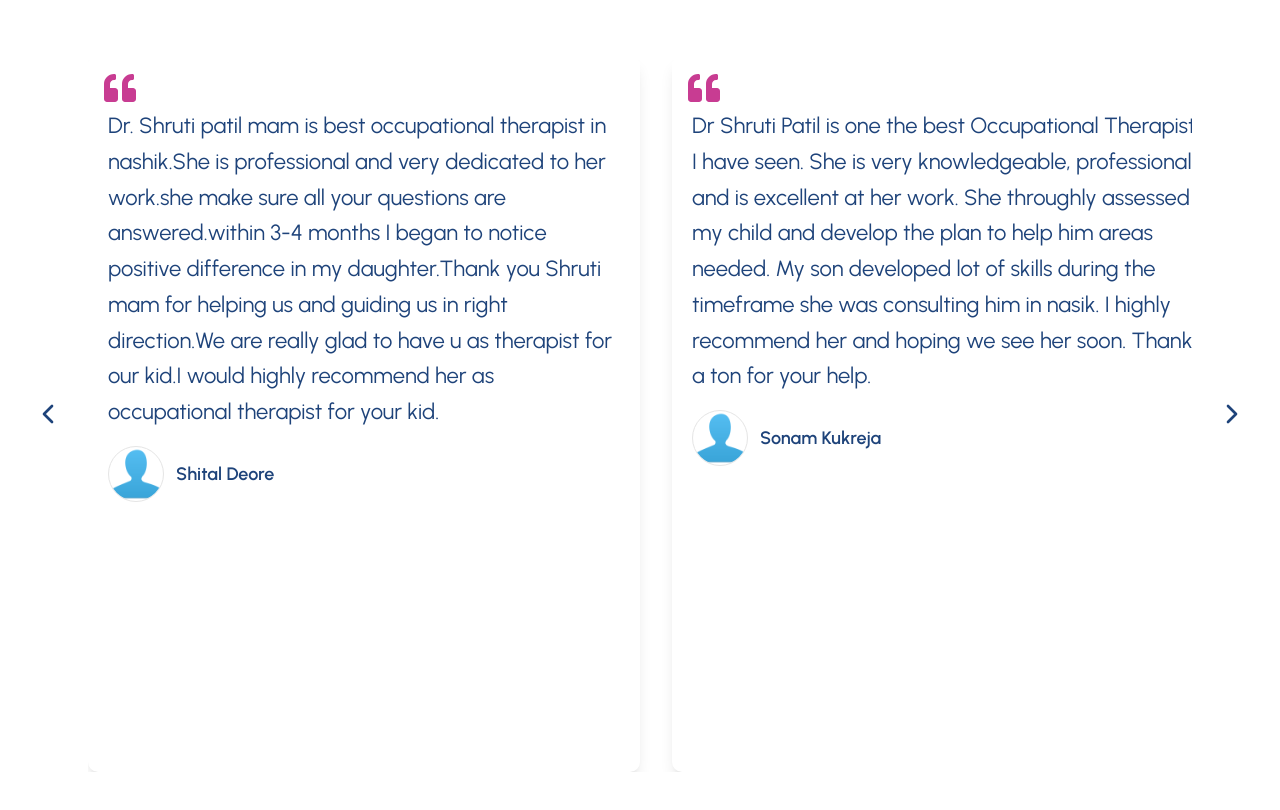
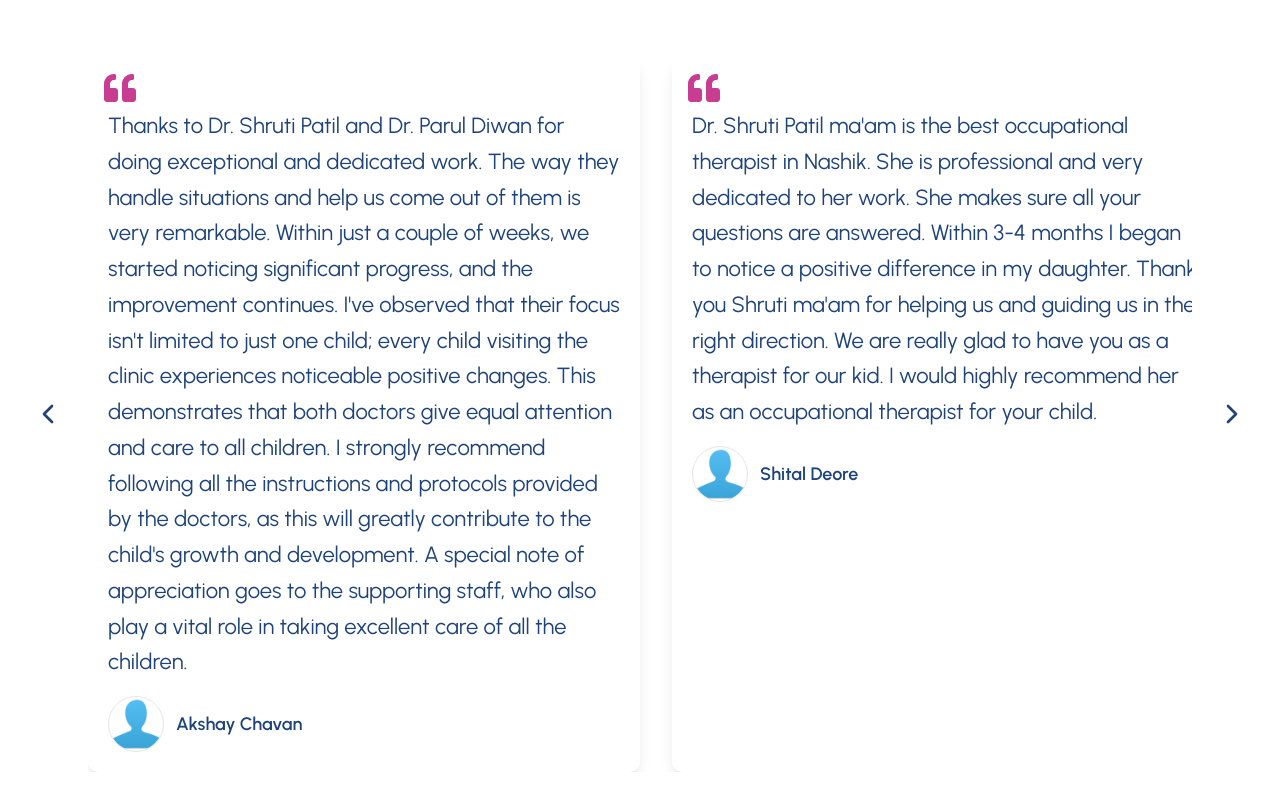
Before and after one commit to Fluencer-D/8senses_user_side, a Next.js app: page /components/testimonials in a window 1280 px wide. Shown: the top 810 px of the page. Built offline with nearby package versions, Linux system fonts and the light colour scheme.

Commit message:
updated the blogs and added the testimonals

```diff
--- a/app/components/testimonials/page.tsx
+++ b/app/components/testimonials/page.tsx
@@ -89,72 +89,88 @@ import { ChevronLeft, ChevronRight } from "lucide-react";
 
 const testimonials = [
   {
-    text: "Dr. Shruti patil mam is best occupational therapist in nashik.She is professional and very dedicated to her work.she make sure all your questions are answered.within 3-4 months I began to notice positive difference in my daughter.Thank you Shruti mam for helping us and guiding us in right direction.We are really glad to have u as therapist for our kid.I would highly recommend her as occupational therapist for your kid.",
-    name: "Shital Deore",
-    location: "Nashik",
+    text: "Thanks to Dr. Shruti Patil and Dr. Parul Diwan for doing exceptional and dedicated work. The way they handle situations and help us come out of them is very remarkable. Within just a couple of weeks, we started noticing significant progress, and the improvement continues. I've observed that their focus isn't limited to just one child; every child visiting the clinic experiences noticeable positive changes. This demonstrates that both doctors give equal attention and care to all children.\n\nI strongly recommend following all the instructions and protocols provided by the doctors, as this will greatly contribute to the child's growth and development.\n\nA special note of appreciation goes to the supporting staff, who also play a vital role in taking excellent care of all the children.",
+    name: "Akshay Chavan",
+    location: "Local Guide"
   },
   {
-    text: "Dr Shruti Patil is one the best Occupational Therapist I have seen. She is very knowledgeable, professional and is excellent at her work. She throughly assessed my child and develop the plan to help him areas needed. My son developed lot of skills during the timeframe she was consulting him in nasik. I highly recommend her and hoping we see her soon. Thanks a ton for your help.",
-    name: "Sonam Kukreja",
-    location: "Mumbai",
+    text: "Dr. Shruti Patil ma'am is the best occupational therapist in Nashik. She is professional and very dedicated to her work. She makes sure all your questions are answered. Within 3-4 months I began to notice a positive difference in my daughter. Thank you Shruti ma'am for helping us and guiding us in the right direction. We are really glad to have you as a therapist for our kid. I would highly recommend her as an occupational therapist for your child.",
+    name: "Shital Deore",
+    location: "Nashik"
   },
   {
-    text: "Dr Shruti patil ma'am is excellent and experienced occupational therapist in Nashik. She has very good experience in sensory skills fine motor life skills and gross motor skills as well. She has solutions for every queries. She behaves very strict as well as very kind with kids. Thank you so much ma'am with Gratitude.",
-    name: "Sayali Bagde",
-    location: "Aurangabad",
+    text: "Dr. Shruti Patil and Dr. Parul Diwan are extremely professional, dedicated, and supportive. Their approach towards each child is truly commendable, and they ensure every child gets the attention and care they deserve. We have seen positive improvements in our child’s development, thanks to their guidance and efforts. The supporting staff is also very kind and plays a big role in making the children feel comfortable. We are very grateful to the entire team.",
+    name: "Jyoti Yadav",
+    location: "Pune"
   },
   {
-    text: "Her expertise as a Pediatric Occupational Therapist is truly remarkable. My daughter has been under her care, and I've seen tremendous progress in her development. Dr. Patil's personalized approach, attention to detail, and genuine concern for her patients make her stand out. She goes above and beyond to understand each child's unique needs and tailors the therapy accordingly.",
-    name: "Param Panchal",
-    location: "Nashik",
+    text: "Dr. Shruti Patil is one of the best occupational therapists I have seen. She is very knowledgeable, professional, and excellent at her work. She thoroughly assessed my child and developed a plan to help in areas needed. My son developed many skills during the timeframe she was consulting him in Nashik. I highly recommend her and hope we see her soon. Thanks a ton for your help.",
+    name: "Sonam Kukreja",
+    location: "Mumbai"
   },
   {
-    text: "Dr. Shruti patil is awesome,excellent and very hardworking. she always listen my queries and guide me in better way.We are really grateful to have u as therapist for our daughter.Thank you so much ma'am for motivating and giving us hope. 8 sense clinic staff is also very helpful and friendly.I would highly recommend her as occupational therapist for your kid.",
-    name: "Ekta Khare",
-    location: "Nagpur",
+    text: "Both Dr. Shruti Patil and Dr. Parul Diwan show great dedication and compassion in their work. Their ability to handle situations with positivity and care has made a huge difference in our child’s progress. We are very happy with the continuous improvement we’ve seen. Their equal attention to all kids and the warm support from the staff makes the clinic a truly wonderful place. Highly recommend them to all parents looking for the best care for their children.",
+    name: "Chaitanya",
+    location: "Satara"
   },
   {
-    text: "8 Senses Occupational therapy center is an excellent therapy center for the kids with special needs. Our child has experienced significant growth in writing and many other day to day activities since beginning the therapy. We truly appreciate the dedication and support provided by Shruti mam and the team which is working for all the kids. The therapists are patient, kind, responsive, dedicated and supportive.We are really very happy to join 8 Senses Occupational therapy center.Thank you everyone for working so hard!!",
-    name: "Gurukripa Mathematics",
-    location: "Satara",
+    text: "Dr. Shruti Patil ma'am is an excellent and experienced occupational therapist in Nashik. She has expertise in sensory skills, fine motor skills, life skills, and gross motor skills as well. She has solutions for every query. She is both strict and kind with kids. Thank you so much ma'am with gratitude.",
+    name: "Sayali Bagde",
+    location: "Aurangabad"
   },
   {
-    text: "Dr. Shruti Patil is an excellent therapist with loving, caring, hard working and friendly nature. She is professional and dedicated. She helped me to facing reality with positive approach. She conscious future about her kids and heartily try to trat them. Dr. Patil is blessing for us. Like God. Love u and thank u mam.",
-    name: "Dhruvi Shah",
-    location: "Satara",
+    text: "Dr. Parul is extremely warm and welcoming. She has a knack for treating children with utmost care. Have seen and experienced great results!",
+    name: "Revati Nalawade",
+    location: "Local Guide"
   },
   {
-    text: "Dr. Shruti is always on her toes to make my child focussed and attentive. She is very assertive and optimistic in nature that gives us Hope.I have faith in her way of treatment, and I would recommend to the other parents too for the treatment of their kids.",
+    text: "Her expertise as a pediatric occupational therapist is truly remarkable. My daughter has been under her care, and I've seen tremendous progress in her development. Dr. Patil's personalized approach, attention to detail, and genuine concern for her patients make her stand out. She goes above and beyond to understand each child's unique needs and tailors the therapy accordingly.",
+    name: "Param Panchal",
+    location: "Nashik"
+  },
+  {
+    text: "Dr. Shruti Patil is awesome, excellent, and very hardworking. She always listens to my queries and guides me in a better way. We are really grateful to have you as a therapist for our daughter. Thank you so much ma'am for motivating us and giving us hope. 8 Senses clinic staff is also very helpful and friendly. I would highly recommend her as an occupational therapist for your child.",
+    name: "Ekta Khare",
+    location: "Nagpur"
+  },
+  {
+    text: "8 Senses Occupational Therapy Center is excellent for kids with special needs. Our child has experienced significant growth in writing and many other day-to-day activities since beginning therapy. We truly appreciate the dedication and support provided by Shruti ma'am and the team. The therapists are patient, kind, responsive, dedicated, and supportive. We are very happy to have joined 8 Senses Occupational Therapy Center. Thank you everyone for working so hard!",
+    name: "Gurukripa Mathematics",
+    location: "Satara"
+  },
+  {
+    text: "Dr. Shruti Patil is an excellent therapist with a loving, caring, hardworking, and friendly nature. She is professional and dedicated. She helped me face reality with a positive approach. She is conscious about the future of her kids and wholeheartedly tries to treat them. Dr. Patil is a blessing for us, like God. Love you and thank you ma'am.",
+    name: "Dhruvi Shah",
+    location: "Satara"
+  },
+  {
+    text: "Dr. Shruti is always on her toes to make my child focused and attentive. She is very assertive and optimistic, which gives us hope. I have faith in her way of treatment, and I would recommend her to other parents for their kids.",
     name: "Aditi Bagul",
-    location: "Satara",
+    location: "Satara"
   },
   {
     text: "I wanted to take a moment to express my gratitude for the excellent care my daughter Myra has received at your clinic. After attending just 11 sessions, we've noticed significant progress in her development. The improvements are truly remarkable, and we are thrilled with the results. Thank you for your dedication and support.",
     name: "Mukesh Nandwani",
-    location: "Satara",
+    location: "Satara"
   },
   {
-    text: "Very empowering and explains things very practically and to the point. She designs children's development treatment very precisely. Very cheerful and updated with her professional knowledge and treatment skills for children. Would definitely recommend to the parents with any doubts about their children to consult Dr Shruti mam.",
+    text: "Very empowering and explains things very practically and to the point. She designs children's development treatment very precisely. Very cheerful and updated with her professional knowledge and treatment skills for children. Would definitely recommend to parents with any doubts about their children to consult Dr. Shruti ma'am.",
     name: "Pooja Choudhary",
-    location: "Satara",
+    location: "Satara"
   },
   {
-  "text": "Thanks for Dr. Shruti Patil and Dr. Parul Diwan for doing exceptional and dedicated work. The way they handle the situation and help us to come out of it is very remarkable. Within just a couple of weeks, we started noticing significant progress, and the improvement continues. I've observed that their focus isn't limited to just one child; every child visiting the clinic experiences noticeable positive changes. This demonstrates that both doctors give equal attention and care to all children.\n\nI strongly recommend following all the instructions and protocols provided by the doctors, as this will greatly contribute to the child's growth and development.\n\nA special note of appreciation goes to the supporting staff, who also play a vital role in taking excellent care of all the children.",
-  "name": "Akshay Chavan",
-  "location": "Local Guide"
-},
-{
-  text: "Dr. Shruti Patil and Dr. Parul Diwan are extremely professional, dedicated, and supportive. Their approach towards each child is truly commendable, and they ensure every child gets the attention and care they deserve. We have seen positive improvements in our child’s development, thanks to their guidance and efforts. The supporting staff is also very kind and plays a big role in making the children feel comfortable. We are very grateful to the entire team.",
-  name: "Reviewer 2",
-  location: "Pune"
-},
-{
-  text: "Both Dr. Shruti Patil and Dr. Parul Diwan show great dedication and compassion in their work. Their ability to handle situations with positivity and care has made a huge difference in our child’s progress. We are very happy with the continuous improvement we’ve seen. Their equal attention to all kids and the warm support from the staff makes the clinic a truly wonderful place. Highly recommend them to all parents looking for the best care for their children.",
-  name: "Reviewer 3",
-  location: "Satara"
-},
+    text: "Parul ma'am takes sessions in a friendly way with children. She is a great speech therapist. I have seen a very big positive difference in my daughter's overall speech after her sessions.",
+    name: "Kunal Patil",
+    location: "Nashik"
+  },
+  {
+    text: "Parul ma'am is a wonderful human being and a great speech therapist. She is soft-spoken and speaks so sweetly with kids that they just pick it up from her. She has a lot of patience in handling kids. Ma'am is very motivating, caring, and creative. Thank you ma'am.",
+    name: "Priyanka Kumbure",
+    location: "Nashik"
+  }
+];
 
-];
+
 
 const Testimonials = () => {
   const scrollRef = useRef<HTMLDivElement>(null);
```
